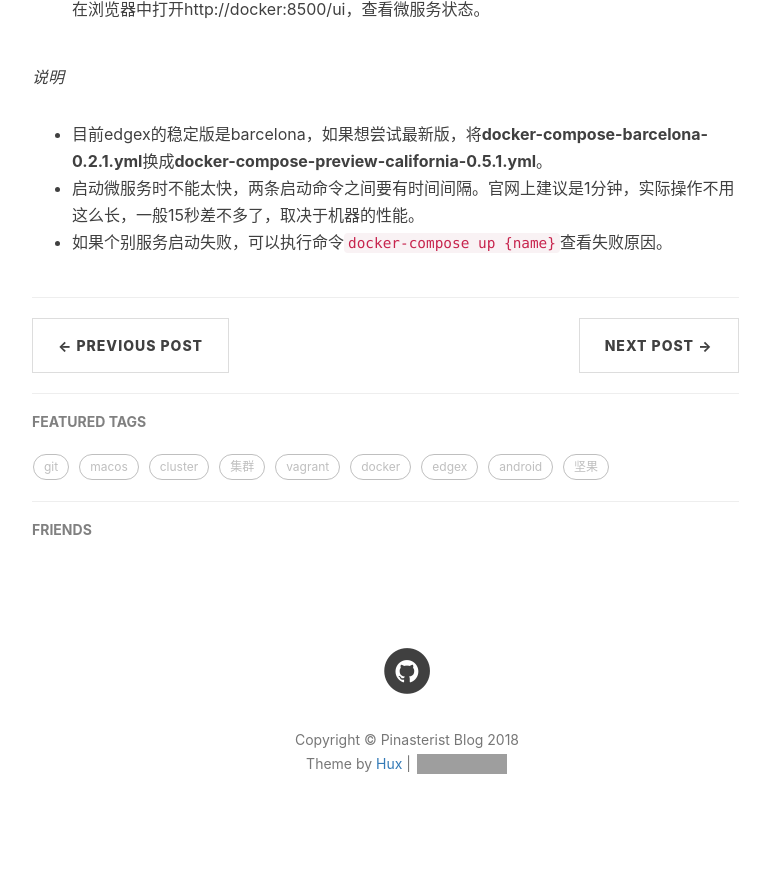
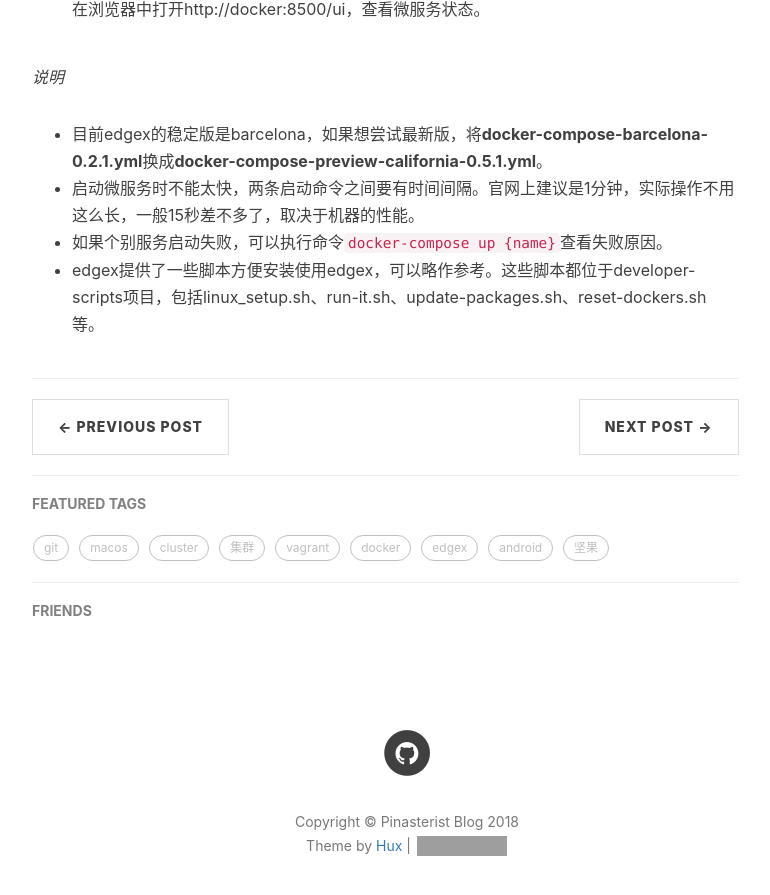
Before and after one commit to pinasterist/pinasterist.github.io, a Jekyll site: the page built from _posts/2018-04-08-install-edgex-on-macdocker.markdown, in a window 1280 px wide and 900 px high, scrolled down 1236 px. Shown: the top 895 px of the window, without its empty margins (233-1003 px from the left). Built offline with Jekyll 4.4.1, drawn with Linux system fonts in a browser that asks for light colours; nearby versions of some CDN libraries; comment, search, counter and statistics services are not loaded; before the commit the page ends 2104 px from its top, so only the background shows below that; grey boxes are pictures that could not be loaded.

Commit message:
update edgex installation.

````diff
--- a/_posts/2018-04-08-install-edgex-on-macdocker.markdown
+++ b/_posts/2018-04-08-install-edgex-on-macdocker.markdown
@@ -52,3 +52,4 @@ docker-compose up -d device-virtual
 - 目前edgex的稳定版是barcelona，如果想尝试最新版，将**docker-compose-barcelona-0.2.1.yml**换成**docker-compose-preview-california-0.5.1.yml**。
 - 启动微服务时不能太快，两条启动命令之间要有时间间隔。官网上建议是1分钟，实际操作不用这么长，一般15秒差不多了，取决于机器的性能。
 - 如果个别服务启动失败，可以执行命令```docker-compose up {name}```查看失败原因。
+- edgex提供了一些脚本方便安装使用edgex，可以略作参考。这些脚本都位于developer-scripts项目，包括linux_setup.sh、run-it.sh、update-packages.sh、reset-dockers.sh等。
````
